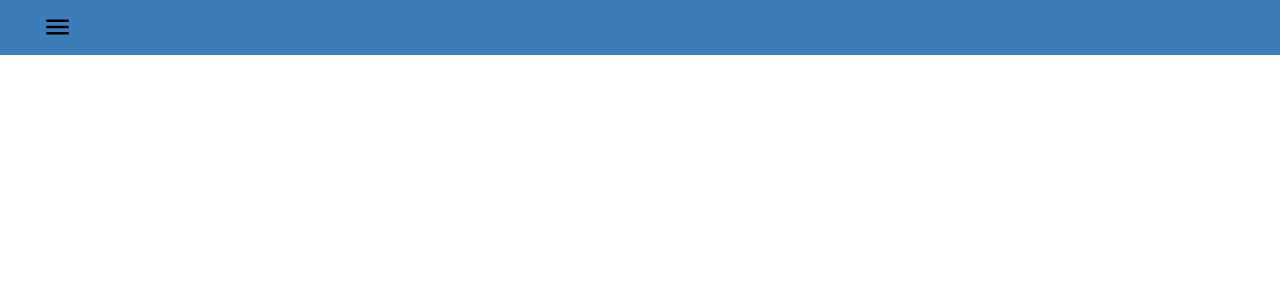
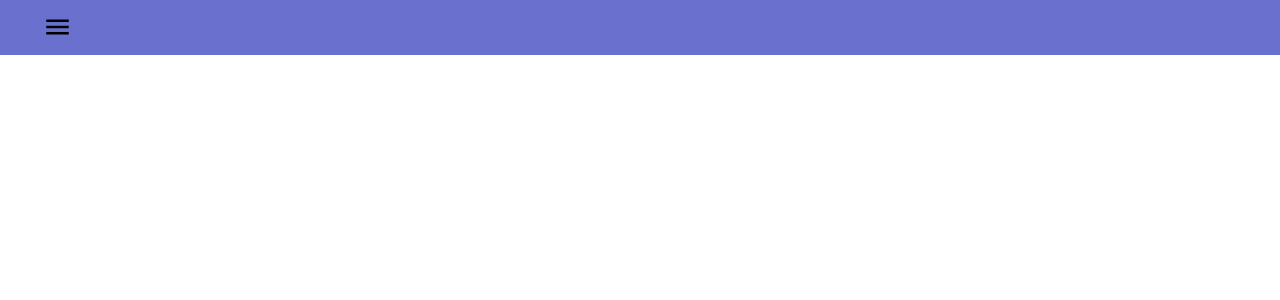
Before and after one commit to seb9465/chat-app, an Angular app in the folder client/: page / in a window 1280 px wide. Shown: the top 300 px of the page. Built offline with nearby package versions, Linux system fonts and the light colour scheme.

Commit message:
changed the main color.

```diff
--- a/client/src/app/variables.scss
+++ b/client/src/app/variables.scss
@@ -4,7 +4,7 @@ $top-menu-height: 55px;
 $top-menu-width: 100%;
 
 
-$color-main: rgb(60, 125, 185);
+$color-main: rgb(105, 112, 206);
 $white: #fff;
 $black: rgb(0, 0, 0);
 
```
